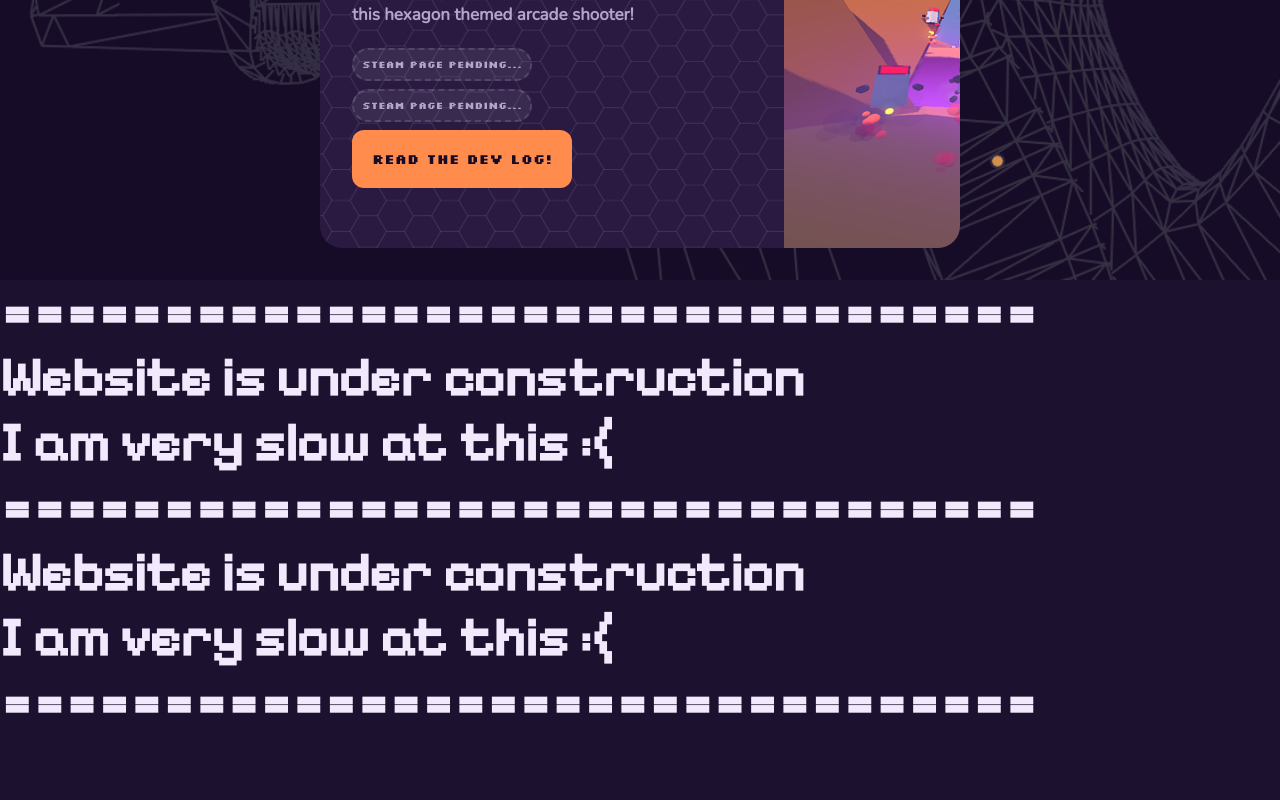
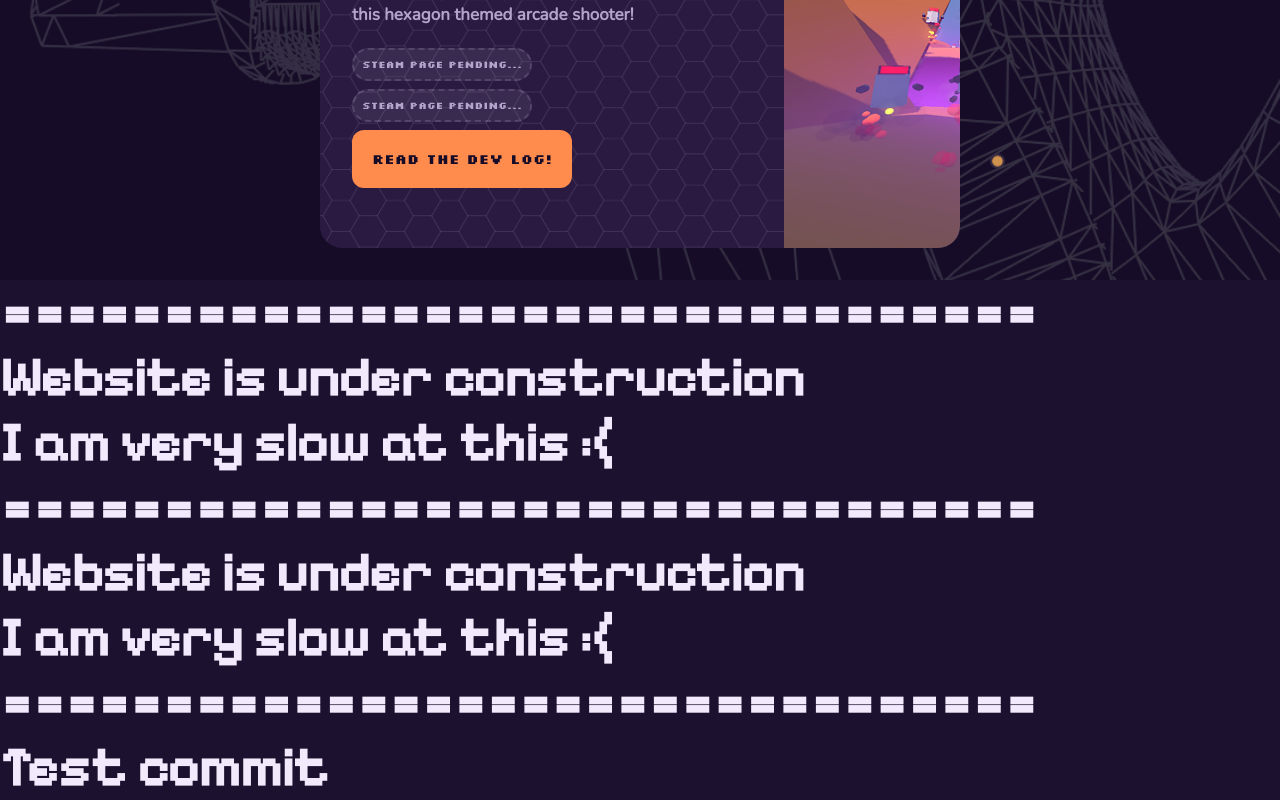
Before and after one commit to Silly-Little-Games-Studio/main-website, a Next.js app: page / in a window 1280 px wide. Shown: the part 632-1432 px from the top of the page. Before the commit the page ends 1367 px from the top, so only its background shows below. Built offline with nearby package versions, Linux system fonts and the light colour scheme.

Commit message:
Test commit

```diff
--- a/src/pages/index.js
+++ b/src/pages/index.js
@@ -13,6 +13,7 @@ export default function Home() {
       <h1>Website is under construction</h1>
       <h1>I am very slow at this :(</h1>
       <h1>================================</h1>
+      <h1>Test commit</h1>
     </>
   );
 }
```
